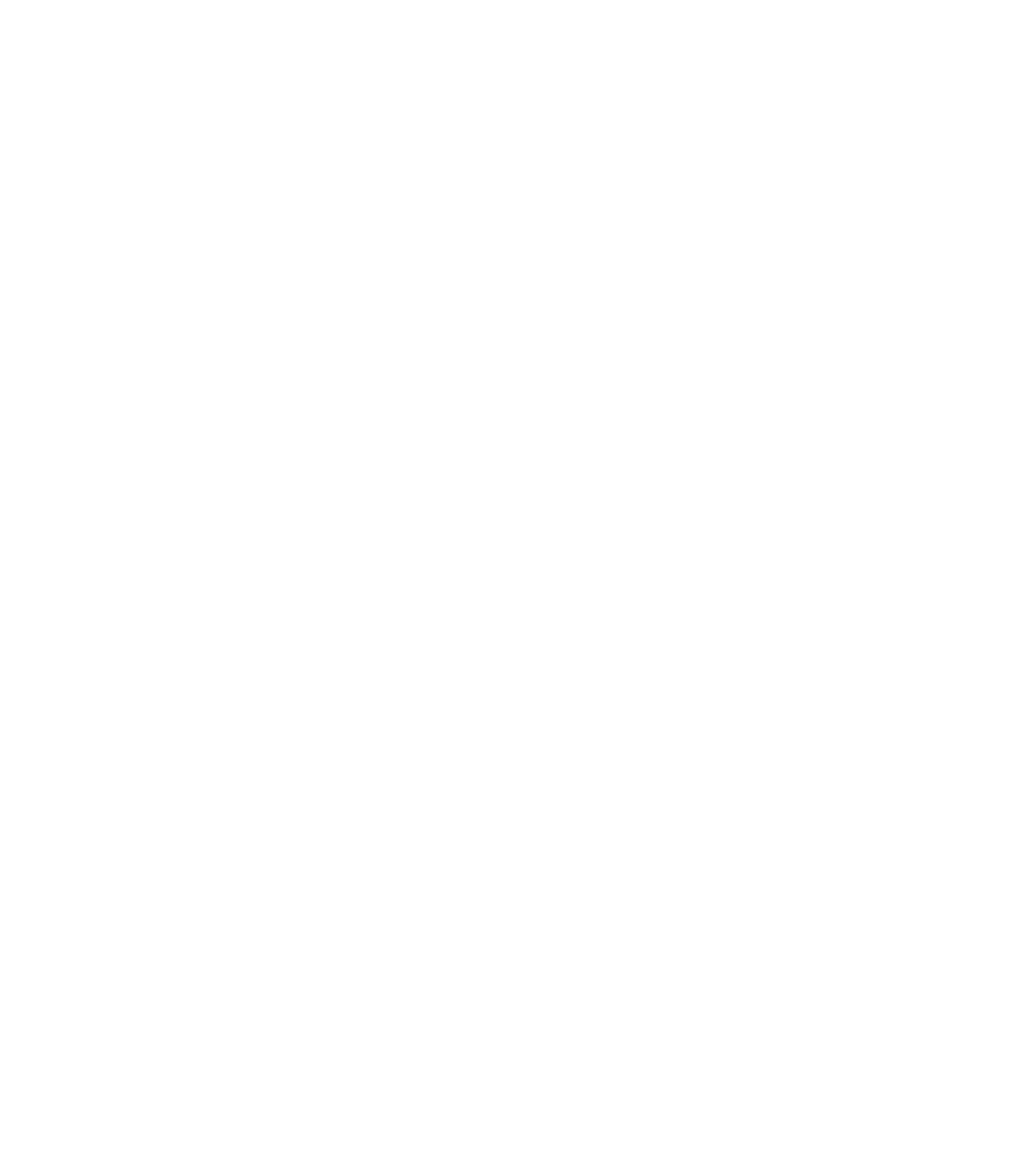
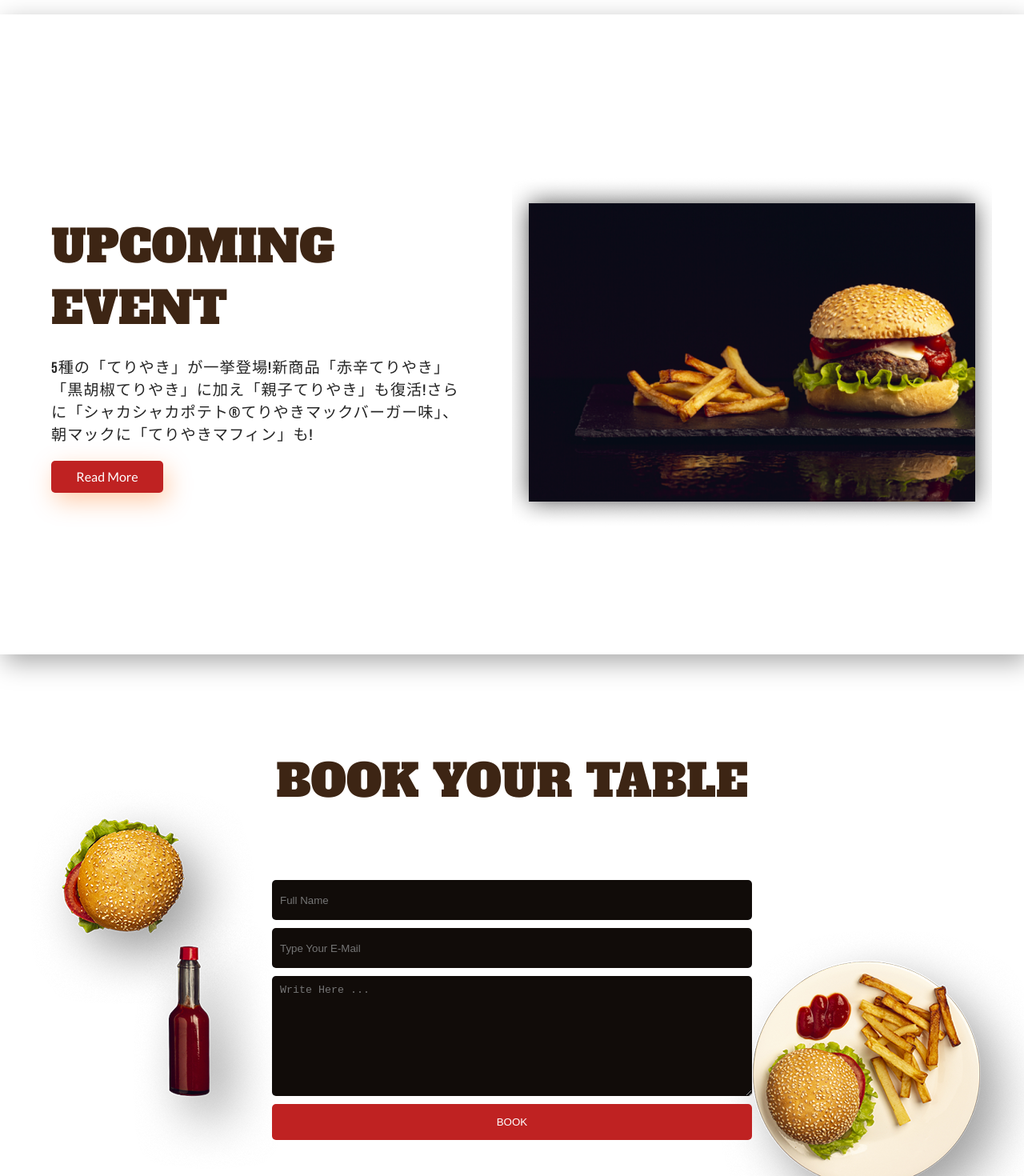
Before and after one commit to takuyaOOR/react-website-practice, a React (Create React App) app: page / in a window 1280 px wide. Shown: the part 1810-3280 px from the top of the page at 80% size. Before the commit the page ends 1728 px from the top, so only its background shows below. Built offline with nearby package versions, Linux system fonts and the light colour scheme.

Commit message:
イベントとお問い合わせ欄を追加

```diff
--- a/src/App.js
+++ b/src/App.js
@@ -3,6 +3,8 @@ import "./App.css";
 import Navbar from "./components/Navbar";
 import Header from "./components/Header";
 import Products from "./components/Products";
+import About from "./components/About";
+import Contact from "./components/Contact";
 import { css } from "@emotion/react";
 import PropagateLoader from "react-spinners/PropagateLoader";
 
@@ -35,6 +37,8 @@ function App() {
           <Navbar />
           <Header />
           <Products />
+          <About />
+          <Contact />
         </>
       )}
     </div>
--- /dev/null
+++ b/src/components/About.jsx
@@ -0,0 +1,21 @@
+import React from "react";
+import aboutImage from "../images/about.png";
+
+function About() {
+  return (
+    <div id="about">
+      <div className="about-text">
+        <h1>UPCOMING EVENT</h1>
+        <p>
+          5種の「てりやき」が一挙登場!新商品「赤辛てりやき」「黒胡椒てりやき」に加え「親子てりやき」も復活!さらに「シャカシャカポテト®︎てりやきマックバーガー味」、朝マックに「てりやきマフィン」も!
+        </p>
+        <button>Read More</button>
+      </div>
+      <div className="about-image">
+        <img src={aboutImage} alt="" />
+      </div>
+    </div>
+  );
+}
+
+export default About;
--- /dev/null
+++ b/src/components/Contact.jsx
@@ -0,0 +1,17 @@
+import React from "react";
+
+function Contact() {
+  return (
+    <div id="contact">
+      <h1>BOOK YOUR TABLE</h1>
+      <form>
+        <input type="text" placeholder="Full Name" />
+        <input type="email" placeholder="Type Your E-Mail" />
+        <textarea placeholder="Write Here ..."></textarea>
+        <input type="submit" value="BOOK" />
+      </form>
+    </div>
+  );
+}
+
+export default Contact;
--- a/src/components/Navbar.jsx
+++ b/src/components/Navbar.jsx
@@ -18,10 +18,10 @@ function NavBar() {
   return (
     <div>
       <nav className={nav ? "nav active" : "nav"}>
-        <Link to={"main"} className="logo">
+        <Link to="main" className="logo">
           <img src={logo} alt="" />
         </Link>
-        <input className="menu-btn" id={"menu-btn"} />
+        <input className="menu-btn" type="checkbox" id={"menu-btn"} />
         <label className="menu-icon" for="menu-btn">
           <span className="nav-icon"></span>
         </label>
```
